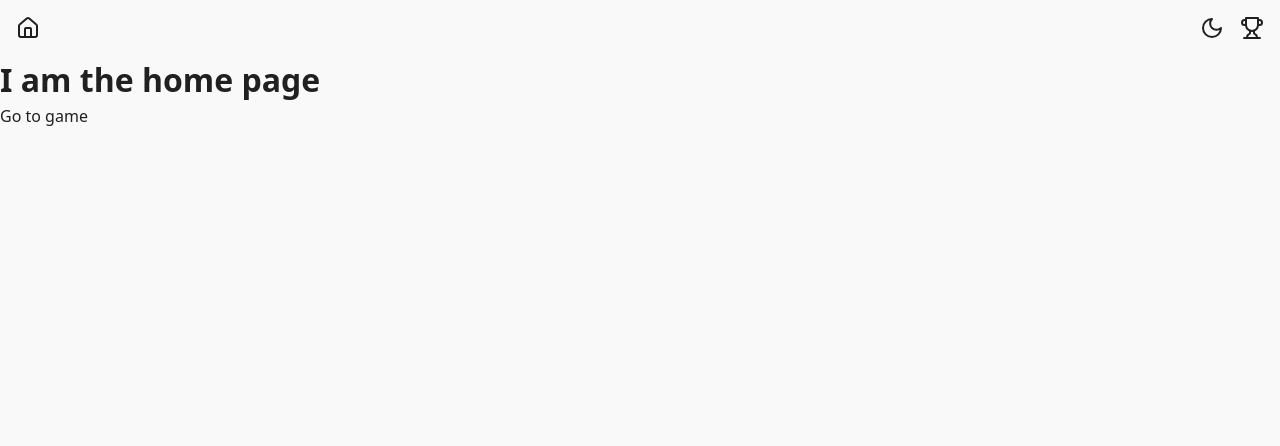
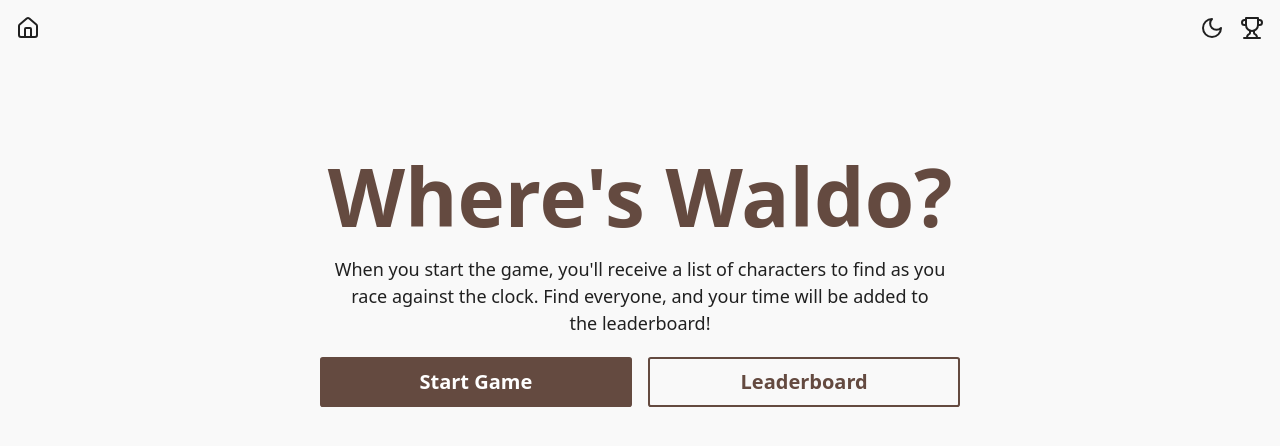
Before and after one commit to jettpbaker/waldo-app, a React (Vite) app in the folder packages/frontend/: page / in a window 1280 px wide. Shown: the top 446 px of the page. Built offline with nearby package versions, Linux system fonts and the light colour scheme; no server answers.

Commit message:
home page ui complete

```diff
--- /dev/null
+++ b/packages/frontend/src/components/ui/LinkButton.jsx
@@ -0,0 +1,28 @@
+import { Link } from 'react-router'
+import styled from 'styled-components'
+
+const StyledLink = styled(Link)`
+  background-color: ${({ theme, variant }) =>
+    variant === 'primary' ? theme.colors.primary : theme.colors.secondary};
+  color: ${({ theme, variant }) =>
+    variant === 'primary' ? theme.colors.primaryFg : theme.colors.primary};
+
+  border: ${({ theme }) => theme.colors.primary} 2px solid;
+
+  padding: 0.5rem 1rem;
+  border-radius: 0.175rem;
+  width: 100%;
+  text-align: center;
+
+  font-weight: bold;
+  font-size: 1.25rem;
+`
+function LinkButton({ children, variant = 'primary', ...props }) {
+  return (
+    <StyledLink variant={variant} {...props}>
+      {children}
+    </StyledLink>
+  )
+}
+
+export default LinkButton
--- a/packages/frontend/src/pages/Home.jsx
+++ b/packages/frontend/src/pages/Home.jsx
@@ -1,11 +1,84 @@
 import { Link } from 'react-router'
+import styled from 'styled-components'
+import LinkButton from '../components/ui/LinkButton'
+
+const StyledHome = styled.div`
+  display: flex;
+  flex-direction: column;
+  align-items: center;
+  justify-content: center;
+  max-width: 70ch;
+
+  @media (max-width: 768px) {
+    flex: 1;
+    justify-content: space-between;
+  }
+`
+
+const StyledTitleContainer = styled.div`
+  display: flex;
+  flex-direction: column;
+
+  text-align: center;
+
+  @media (max-width: 768px) {
+    gap: 1rem;
+  }
+`
+
+const StyledHeading = styled.h1`
+  font-size: 5rem;
+  font-weight: bold;
+
+  color: ${({ theme }) => theme.colors.primary};
+
+  @media (max-width: 768px) {
+    font-size: 3rem;
+  }
+`
+
+const StyledParagraph = styled.p`
+  font-size: 1.125rem;
+  font-weight: 500;
+
+  color: ${({ theme }) => theme.colors.fg};
+  text-wrap: pretty;
+`
+
+const StyledButtonContainer = styled.div`
+  display: flex;
+  flex-direction: row;
+  align-items: center;
+  justify-content: space-between;
+
+  gap: 1rem;
+
+  width: 100%;
+  margin-top: 1.25rem;
+
+  @media (max-width: 768px) {
+    flex-direction: column;
+    margin-top: 100%;
+  }
+`
 
 function Home() {
   return (
-    <div>
-      <h1>I am the home page</h1>
-      <Link to="/game">Go to game</Link>
-    </div>
+    <StyledHome>
+      <StyledTitleContainer>
+        <StyledHeading>Where's Waldo?</StyledHeading>
+        <StyledParagraph>
+          When you start the game, you'll receive a list of characters to find as you race against
+          the clock. Find everyone, and your time will be added to the leaderboard!
+        </StyledParagraph>
+      </StyledTitleContainer>
+      <StyledButtonContainer>
+        <LinkButton to="/game">Start Game</LinkButton>
+        <LinkButton to="/leaderboard" variant="secondary">
+          Leaderboard
+        </LinkButton>
+      </StyledButtonContainer>
+    </StyledHome>
   )
 }
 
--- a/packages/frontend/src/styles/GlobalStyle.jsx
+++ b/packages/frontend/src/styles/GlobalStyle.jsx
@@ -84,6 +84,11 @@
 html {
   --r: 0px;
   view-transition-name: theme-transition;
+
+  ::selection {
+    background-color: ${({ theme }) => theme.colors.primary};
+    color: ${({ theme }) => theme.colors.primaryFg};
+  }
 }
 
   body {
@@ -98,7 +103,7 @@
 
   html::view-transition-new(theme-transition) {
     position: fixed;
-    animation: clipPathScale 750ms ease-in-out both;
+    animation: clipPathScale 1000ms ease-in-out both;
     z-index: 1;
   }
   html::view-transition-old(theme-transition) {
@@ -116,6 +121,18 @@
     }
   }
 
+  main {
+    flex: 1;
+    display: flex;
+    flex-direction: column;
+    align-items: center;
 
-}
+    margin: 5rem;
+  }
+
+  @media (max-width: 768px) {
+    main {
+      margin: 1rem;
+    }
+  }
 `
```
